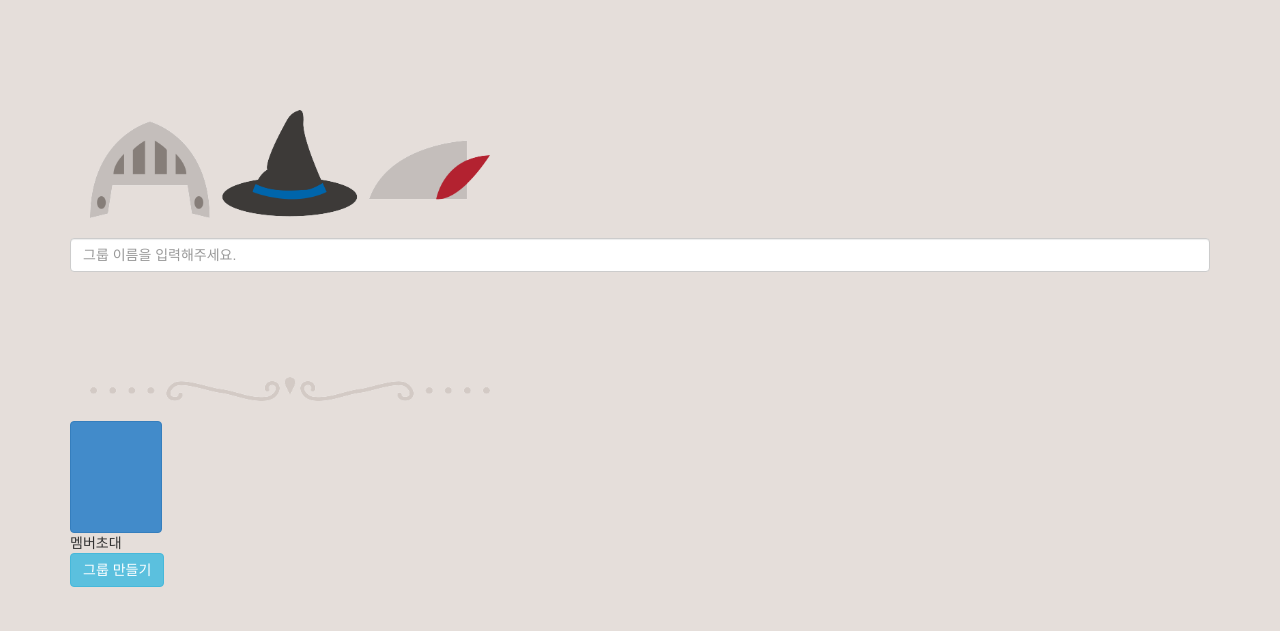
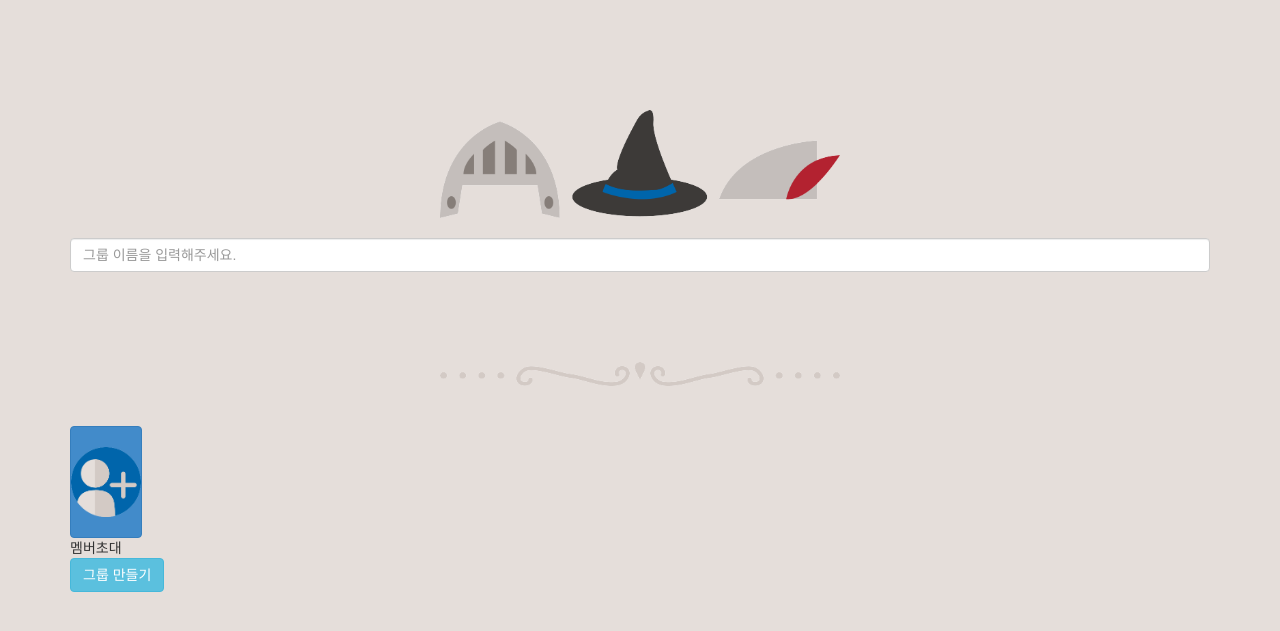
Before and after one commit to Konggazima/Teamplay-Quest, a Flask app: template apps/templates/group/create.html in a window 1280 px wide. Shown: the part 50-681 px from the top of the page. Run offline with Flask 3, Linux system fonts and the light colour scheme; the template is opened without the code that fills it: values that come from a table or form of the project are taken from there, others are empty; the visitor is signed in with stand-in values (Sample User, id 1); parts of the project's set-up code (start-up, migrations or seed data) failed here and were passed over; some libraries are stand-ins or nearby versions.

Commit message:
Final Resizing

```diff
--- a/apps/static/css/style.css
+++ b/apps/static/css/style.css
@@ -172,7 +172,8 @@ nav, .navbar, .navbar-default {
 #create img {
     max-width: 400px;
     min-width: 50px;
-    margin: 20px;
+    margin: 20px auto;
+    display: block;
 }
 
 .creategroup-bg {
--- a/apps/templates/group/create.html
+++ b/apps/templates/group/create.html
@@ -37,7 +37,7 @@
             <img src="/static/images/creategroup_line.png" class="creategroup-bg" />
             <br />
             <a href="#" id="add-friends" class="btn btn-primary">
-                <img src="/static/images/creategroup_invite.png" class="creategroup-bg" width="50px" height="50px" />
+                <img src="/static/images/creategroup_invite.png" width="70px" height="70px" />
             </a>
             <br />멤버초대
             <br />
```
